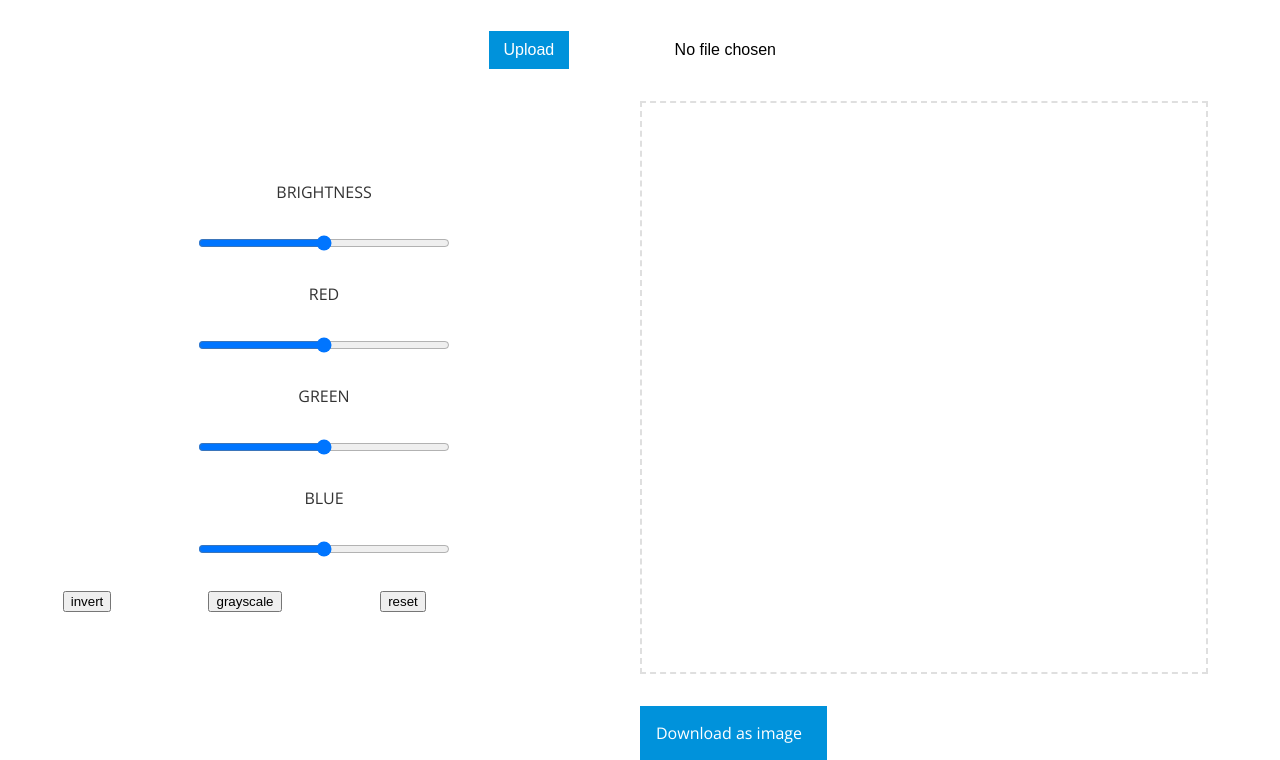
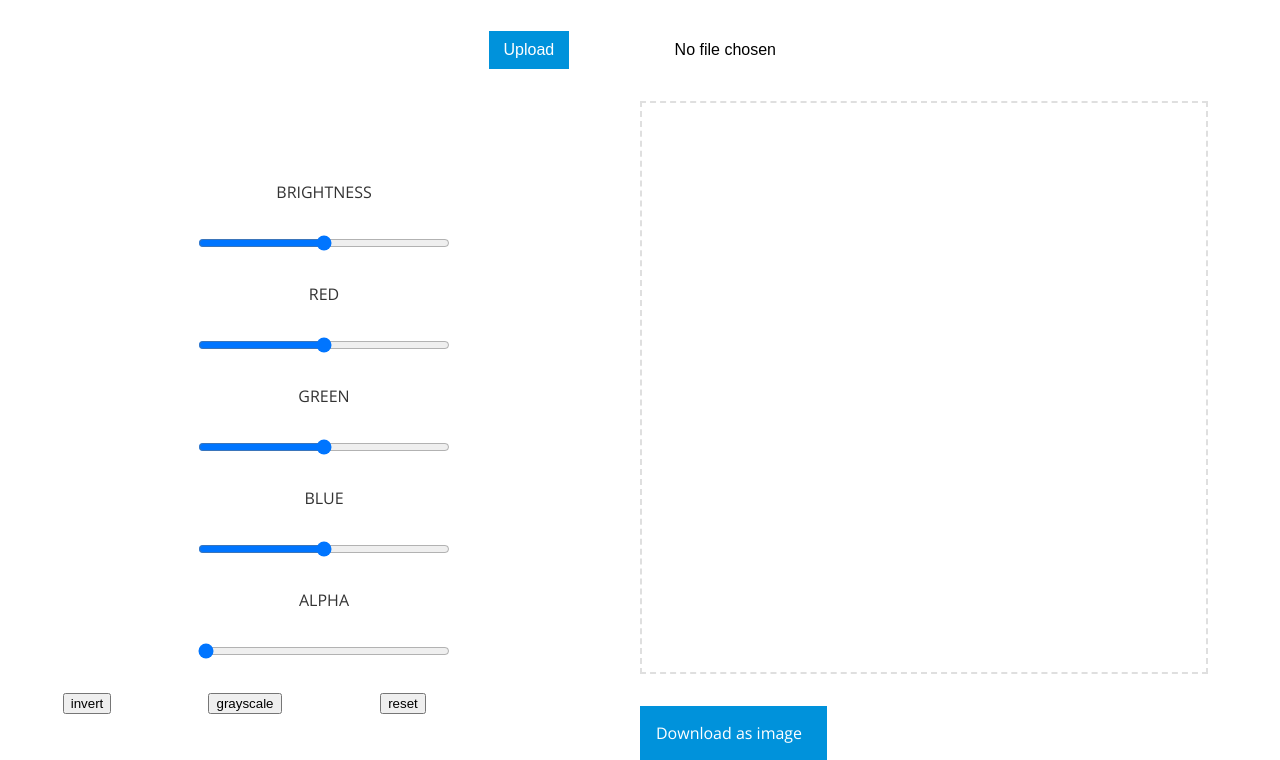
Before and after one commit to JHarden/filtergram, a website: page index.html in a window 1280 px wide. Shown: the part 97-857 px from the top of the page. Drawn offline with nearby package versions, Linux system fonts and the light colour scheme.

Commit message:
Added alpha toggle

```diff
--- a/index.html
+++ b/index.html
@@ -36,6 +36,10 @@
                     <label for="blueify">Blue</label>
                     <input type="range" id="blueify" min="-255" max="255" value="1" onchange="colourOverlay('B',this.value)">
                 </div>
+                <div class="filter">
+                    <label for="alpha">Alpha</label>
+                    <input type="range" id="alpha" min="1" max="100" value="1" onchange="colourOverlay('A',this.value)">
+                </div>
 
 
                 <div class="filter">
--- a/script.js
+++ b/script.js
@@ -62,6 +62,7 @@ window.onload = function(event){
                     document.getElementById('greenify').value = 0;
                     document.getElementById('blueify').value = 0;
                     document.getElementById('brightness').value = 1;
+                    document.getElementById('alpha').value = 1;
                 };
 
                 var invertbtn = document.getElementById('invertbtn');
@@ -73,6 +74,8 @@ window.onload = function(event){
                 var resetbtn = document.getElementById('resetbtn');
                 resetbtn.addEventListener('click', resetImageData);
 
+                //run reset on image load
+                resetImageData();
             }
             img.src = event.target.result;
         }
@@ -103,6 +106,8 @@ function colourOverlay(rgb , val){
                 data[i+1] = val; break;
             case 'B':
                 data[i+2] = val; break;
+            case 'A':
+                data[i+3] = val; break;
         }
     }
     ctx.putImageData(imageData, 0, 0);
```
